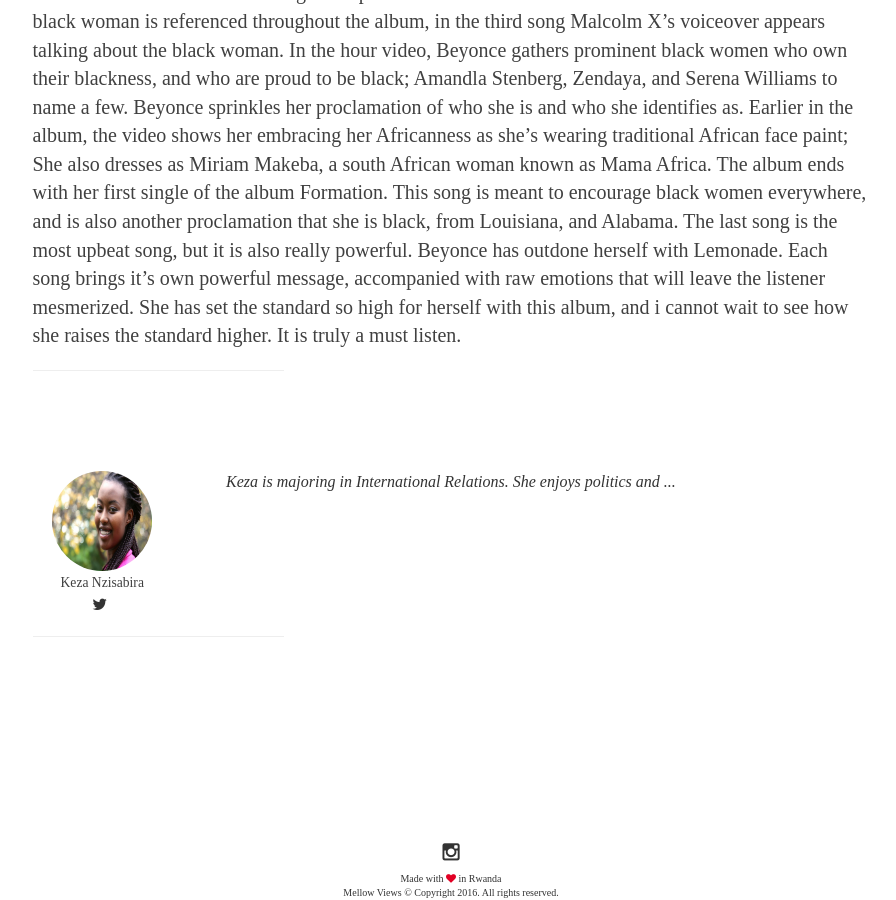
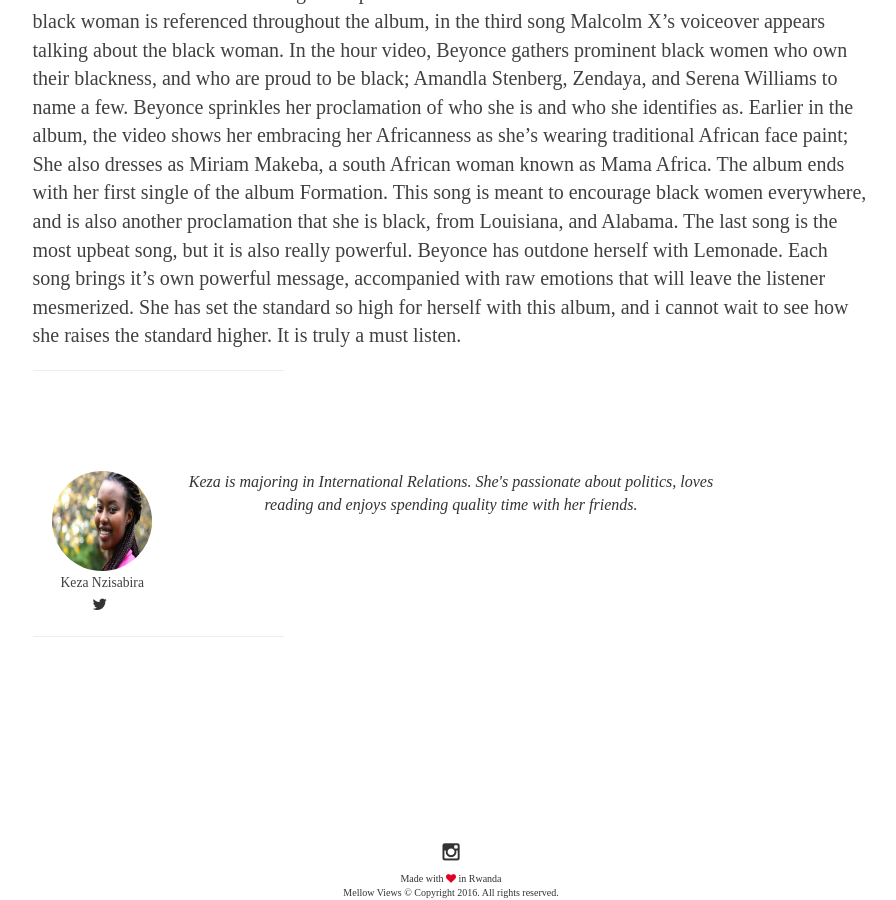
Before and after one commit to mgomes16/mutsinzi.github.io, a Jekyll site: the page built from _posts/music-reviews/2016-06-21-lemonade.md, in a window 1280 px wide and 900 px high, scrolled down 2251 px. Shown: the whole window, without its empty margins (189-1085 px from the left). Built offline with Jekyll 4.4.1, drawn with Linux system fonts in a browser that asks for light colours.

Commit message:
update keza.html

```diff
--- a/_includes/keza.html
+++ b/_includes/keza.html
@@ -9,6 +9,6 @@
     </ul>
   </div>
   <div class="col-sm-8 col-md-8 col-xs-12 text-center bio">
-Keza is majoring in International Relations. She enjoys politics and ...
+Keza is majoring in International Relations. She's passionate about politics, loves reading and enjoys spending quality time with her friends.
   </div>
 </div>
```
